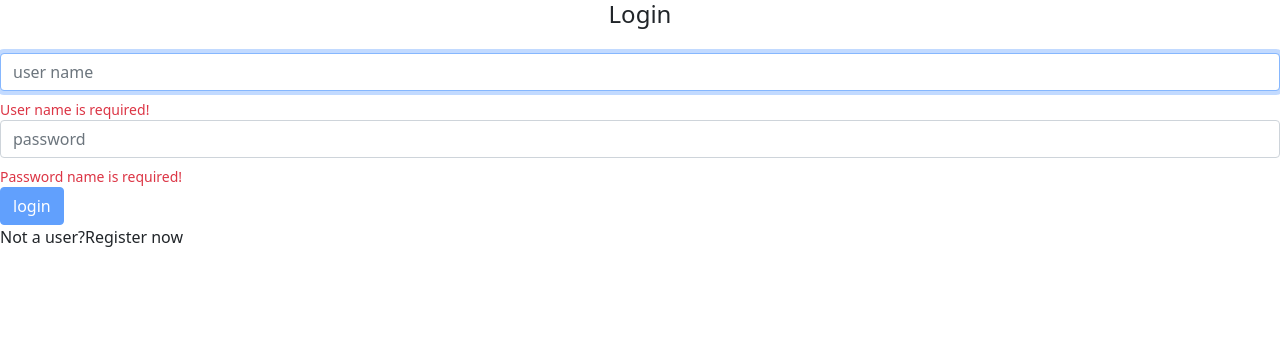
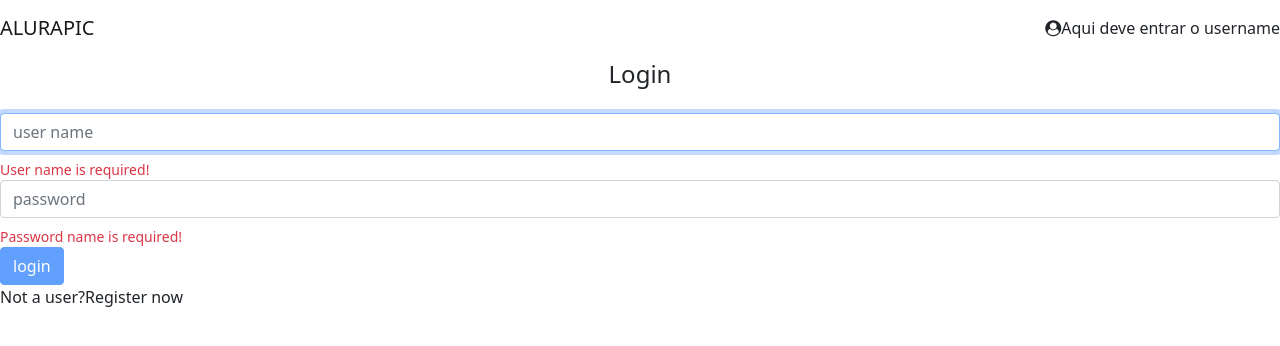
Before and after one commit to thiagooliveira01/AluraAngular, an Angular app in the folder alurapic/: page / in a window 1280 px wide. Shown: the top 346 px of the page. Built offline with nearby package versions, Linux system fonts and the light colour scheme.

Commit message:
header.component

```diff
--- a/alurapic/src/app/app.component.html
+++ b/alurapic/src/app/app.component.html
@@ -1 +1,2 @@
+<ap-header></ap-header>
 <router-outlet></router-outlet>
--- a/alurapic/src/app/app.module.ts
+++ b/alurapic/src/app/app.module.ts
@@ -3,6 +3,7 @@ import { BrowserModule } from '@angular/platform-browser';
 
 import { AppRoutingModule } from './app-routing.module';
 import { AppComponent } from './app.component';
+import { CoreModule } from './core/core.module';
 import { ErrorsModule } from './errors/errors.module';
 import { HomeModule } from './home/home.module';
 import { PhotosModule } from './photos/photos.module';
@@ -16,7 +17,8 @@ import { PhotosModule } from './photos/photos.module';
     AppRoutingModule,
     PhotosModule,
     ErrorsModule,
-    HomeModule
+    HomeModule,
+    CoreModule
   ],
   providers: [],
   bootstrap: [AppComponent]
--- /dev/null
+++ b/alurapic/src/app/core/header/header.component.html
@@ -0,0 +1,9 @@
+<header class="fixed-top">
+    <nav class="navbar navbar-light bg-white">
+        <a class="navbar-brand">ALURAPIC</a>
+        <div>
+            <i class="fa fa-user-circle"></i>
+            <a>Aqui deve entrar o username</a>
+        </div>
+    </nav>
+</header>
--- a/alurapic/src/index.html
+++ b/alurapic/src/index.html
@@ -6,6 +6,11 @@
   <base href="/">
   <meta name="viewport" content="width=device-width, initial-scale=1">
   <link rel="icon" type="image/x-icon" href="favicon.ico">
+  <style>
+    body{
+      padding-top: 60px;
+    }
+  </style>
 </head>
 <body>
   <app-root></app-root>
```
Also changed, not shown: alurapic/src/app/core/core.module.ts (added, +8 -0 lines), alurapic/src/app/core/header/header.component.ts (added, +9 -0 lines).
